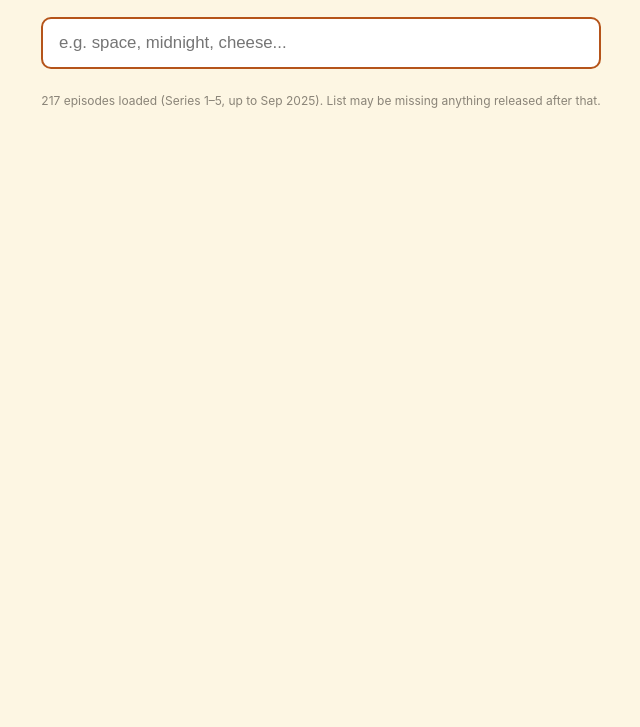
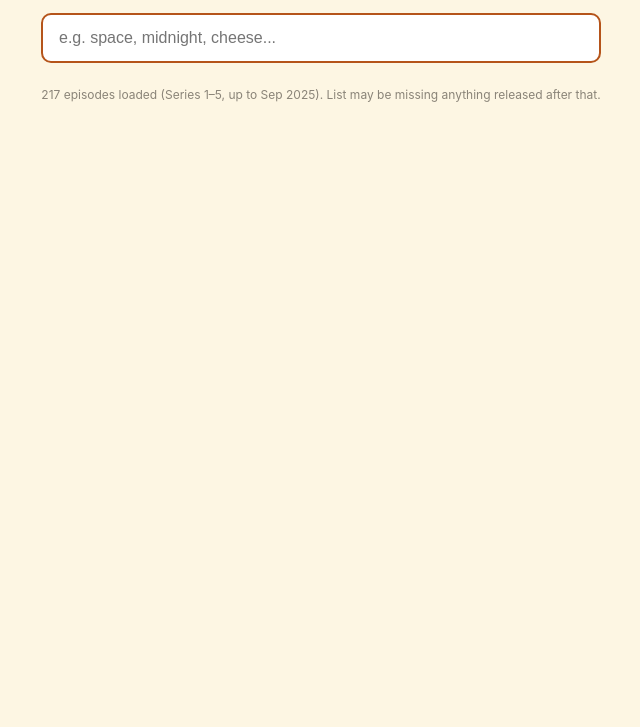
Before and after one commit to andybarratt-valtech/duggee, a plain HTML site: page index.html in a window 1280 px wide. Shown: the part 73-800 px from the top of the page, without its empty margins (319-959 px from the left). Drawn offline with Linux system fonts and the light colour scheme.

Commit message:
Add files via upload

```diff
--- a/index.html
+++ b/index.html
@@ -2,6 +2,7 @@
 <html lang="en">
 <head>
 <meta charset="UTF-8">
+<meta name="viewport" content="width=device-width, initial-scale=1, maximum-scale=1">
 <title>Which Duggee Episode?</title>
 <style>
   :root {
@@ -19,9 +20,10 @@
     font-family: -apple-system, BlinkMacSystemFont, "Segoe UI", Roboto, sans-serif;
     background: var(--bg);
     color: var(--text);
-    padding: 24px 16px 60px;
+    padding: 20px 14px 60px;
+    -webkit-text-size-adjust: 100%;
   }
-  .wrap { max-width: 560px; margin: 0 auto; }
+  .wrap { max-width: 560px; margin: 0 auto; width: 100%; }
   h1 {
     font-size: 1.3rem;
     text-align: center;
@@ -40,11 +42,12 @@
   input[type="text"] {
     width: 100%;
     padding: 14px 16px;
-    font-size: 1.05rem;
+    font-size: 16px;
     border: 2px solid var(--border);
     border-radius: 10px;
     outline: none;
     background: var(--card);
+    -webkit-appearance: none;
   }
   input[type="text"]:focus {
     border-color: var(--accent);
@@ -57,13 +60,15 @@
     overflow: hidden;
   }
   .result-item {
-    padding: 12px 16px;
+    padding: 14px 16px;
+    min-height: 44px;
     border-bottom: 1px solid var(--border);
     cursor: pointer;
     display: flex;
     justify-content: space-between;
     align-items: center;
     gap: 12px;
+    -webkit-tap-highlight-color: rgba(181,84,26,0.15);
   }
   .result-item:last-child { border-bottom: none; }
   .result-item:hover { background: #fbf1de; }
```
